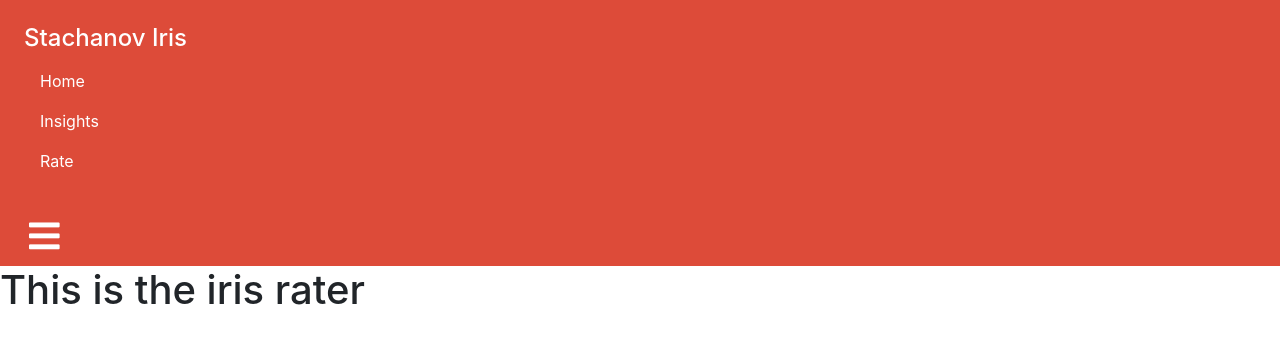
After one commit to WesselKuijpers/iris_web_front_end, a Flask app: page /rate/ in a window 1280 px wide, after a click that opens the changed part. The commit adds this page. Shown: the top 344 px of the page. Run offline with Flask 2, Linux system fonts and the light colour scheme; parts of the project's set-up code (start-up, migrations or seed data) failed here and were passed over; some libraries are stand-ins or nearby versions.

Commit message:
added the rater page

```diff
--- /dev/null
+++ b/controllers/rate_controller.py
@@ -0,0 +1,8 @@
+from flask import Flask, Blueprint
+from flask import render_template
+
+rate_controller = Blueprint('rate_controller', __name__)
+
+@rate_controller.route('/')
+def rate_index():
+    return render_template('rate/index.html')
--- a/main.py
+++ b/main.py
@@ -6,27 +6,37 @@ from flask import Blueprint, Flask, g
 
 from controllers.page_controller import page_controller
 from controllers.predict_controller import predict_controller
+from controllers.rate_controller import rate_controller
 from fruit_iris_core.error_handler import ErrorHandler
 from helpers.predict_helper import PredictHelper
 
 app = Flask(__name__)
 
+#TODO: move all the following into some some class in fruit_iris_core and call the methods here for this is too messy
+
 # pre-load the helper class / model
 app.helper = PredictHelper()
 app.helper.load_model('fruit_iris_core/densenet.h5py')
-print("LOADING: DONE")
+print("MODEL LOADED")
 
 # cleanup cached files
 path = 'static/img/cache/'
 filelist = os.listdir(path)
 for f in filelist:
     os.remove(os.path.join(path, f))
+    print("FILE '" + path + f + "' DESTROYED")
+
+print("FILECACHE: EMPTY")
 
 # register the blueprints
 # TODO: find some dynamic way to do this
 app.register_blueprint(page_controller, url_prefix="/")
 app.register_blueprint(predict_controller, url_prefix="/predict")
+app.register_blueprint(rate_controller, url_prefix='/rate')
 
+# TODO: a dynamic error handler
 @app.errorhandler(404)
 def page_not_found(e):
     return ErrorHandler().page_not_found(e)
+
+print("SERVER STARTED")
--- a/templates/base.html
+++ b/templates/base.html
@@ -38,6 +38,7 @@
                 <h5 class="text-white h4">Stachanov Iris</h5>
                 <a class="text-white nav-link" href="/">Home</a>
                 <a class="text-white nav-link" href="/insight">Insights</a>
+                <a class="text-white nav-link" href="/rate">Rate</a>
             </div>
         </div>
         <nav class="navbar navbar-dark bg-dark">
--- /dev/null
+++ b/templates/rate/index.html
@@ -0,0 +1,5 @@
+{% extends 'base.html' %}
+
+{% block content %}
+    <h1>This is the iris rater</h1>
+{% endblock %}
```
